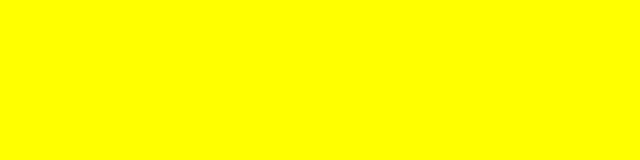
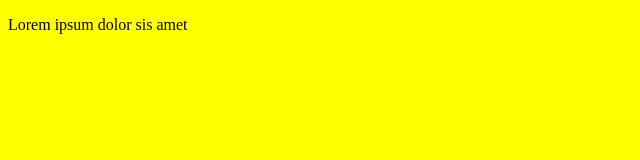
Before and after one commit to mgibelloCRN/2021agm2, a plain HTML site: page index.html in a window 1280 px wide. Shown: the whole page, without its empty margins (0-640 px from the left). Drawn offline with Linux system fonts and the light colour scheme.

Commit message:
Update index.html

```diff
--- a/index.html
+++ b/index.html
@@ -3,10 +3,10 @@
   <head>
     <meta charset="utf-8">
     <link rel="stylesheet" href="estils.css">
-    <title></title>
+    <title>Mi Primer Github Kekw</title>
   </head>
 
   <body>
-
+<p>Lorem ipsum dolor sis amet</p>
   </body>
 </html>
```
